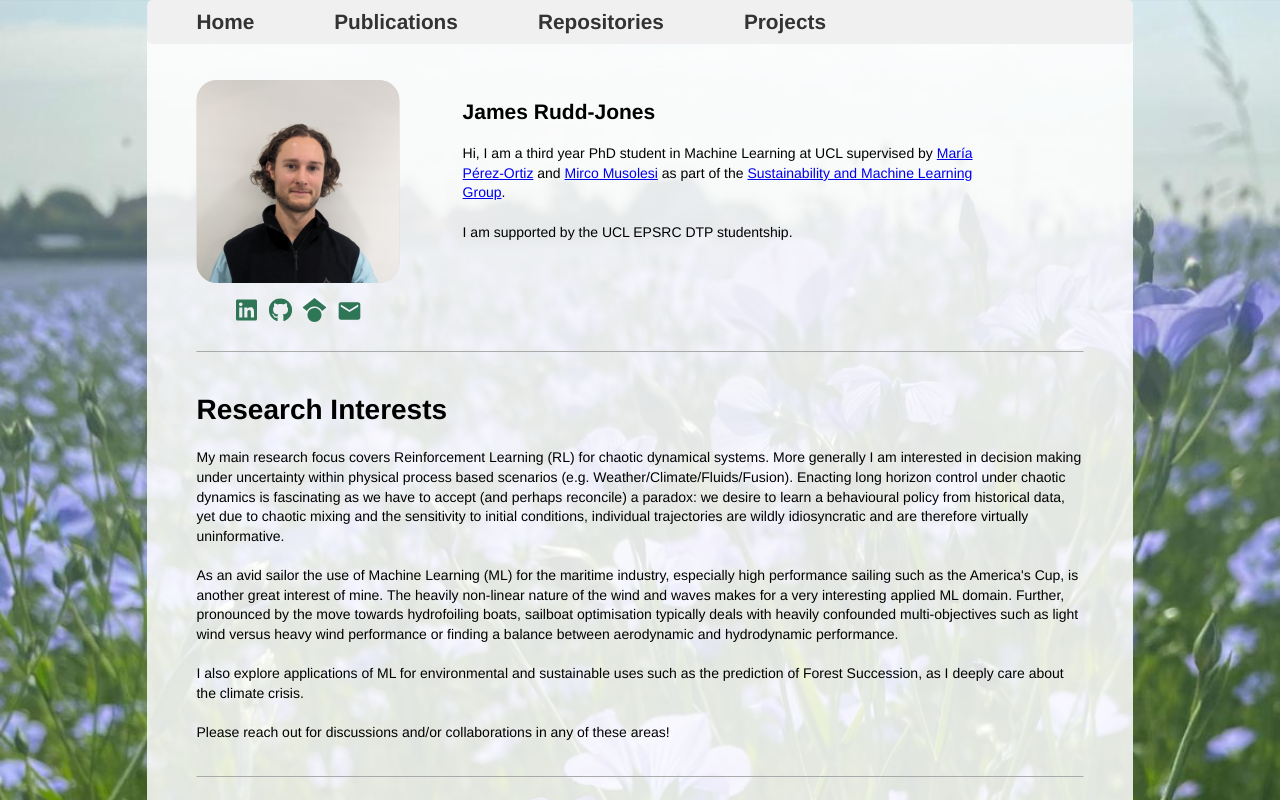
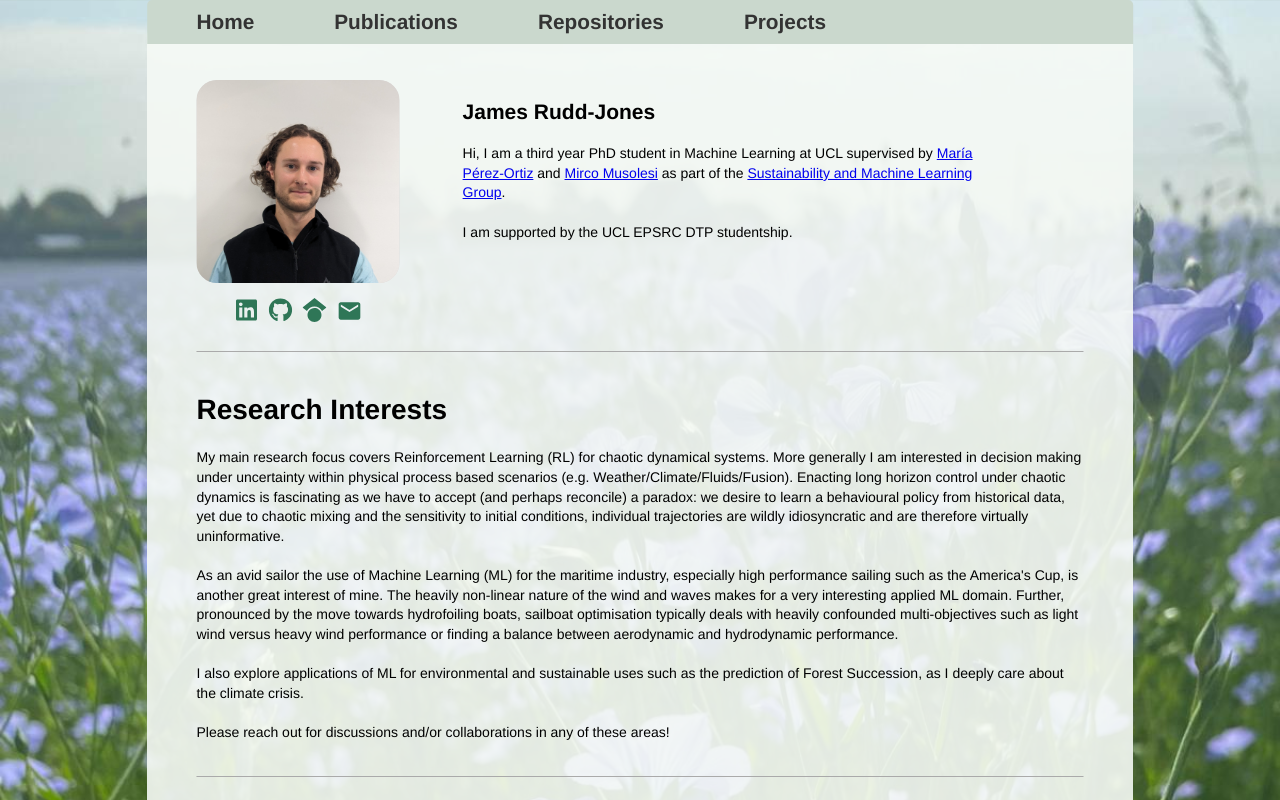
Before and after one commit to JamesRudd-Jones/JamesRudd-Jones.github.io, a React (Create React App) app: page / in a window 1280 px wide. Shown: the top 800 px of the page. Built offline with nearby package versions, Linux system fonts and the light colour scheme.

Commit message:
slight colour changes

```diff
--- a/src/App.js
+++ b/src/App.js
@@ -87,10 +87,11 @@ function App() {
       // marginTop: '30px',
       marginTop: isMobile ? '0px' : '30px',
       width: PercentDiffMiddle,
-      backgroundColor: 'rgba(255, 255, 255, 0.85)',
+      // backgroundColor: 'rgba(255, 255, 255, 0.9)',
+      backgroundColor: 'rgba(245, 250, 245, 0.9)',
       minHeight: "100vh",  // Ensures the translucent overlay covers entire page even if content is too short
       zIndex: 0,
-
+      borderRadius: '5px 5px 0 0',
       transition: 'all 0.4s ease-in-out',
     },
     contentWrapper: {
--- a/src/components/Navbar.js
+++ b/src/components/Navbar.js
@@ -4,9 +4,9 @@ import { Link } from 'react-router-dom';
 const Navbar = () => {
   const styles = {
     navbg: {
-      backgroundColor: '#f0f0f0',
+      backgroundColor: '#cad8cd',
       padding: '10px 0',
-      borderRadius: '5px',
+      borderRadius: '5px 5px 0 0',
       marginBottom: '20px',
       width: "100%",
     },
```
